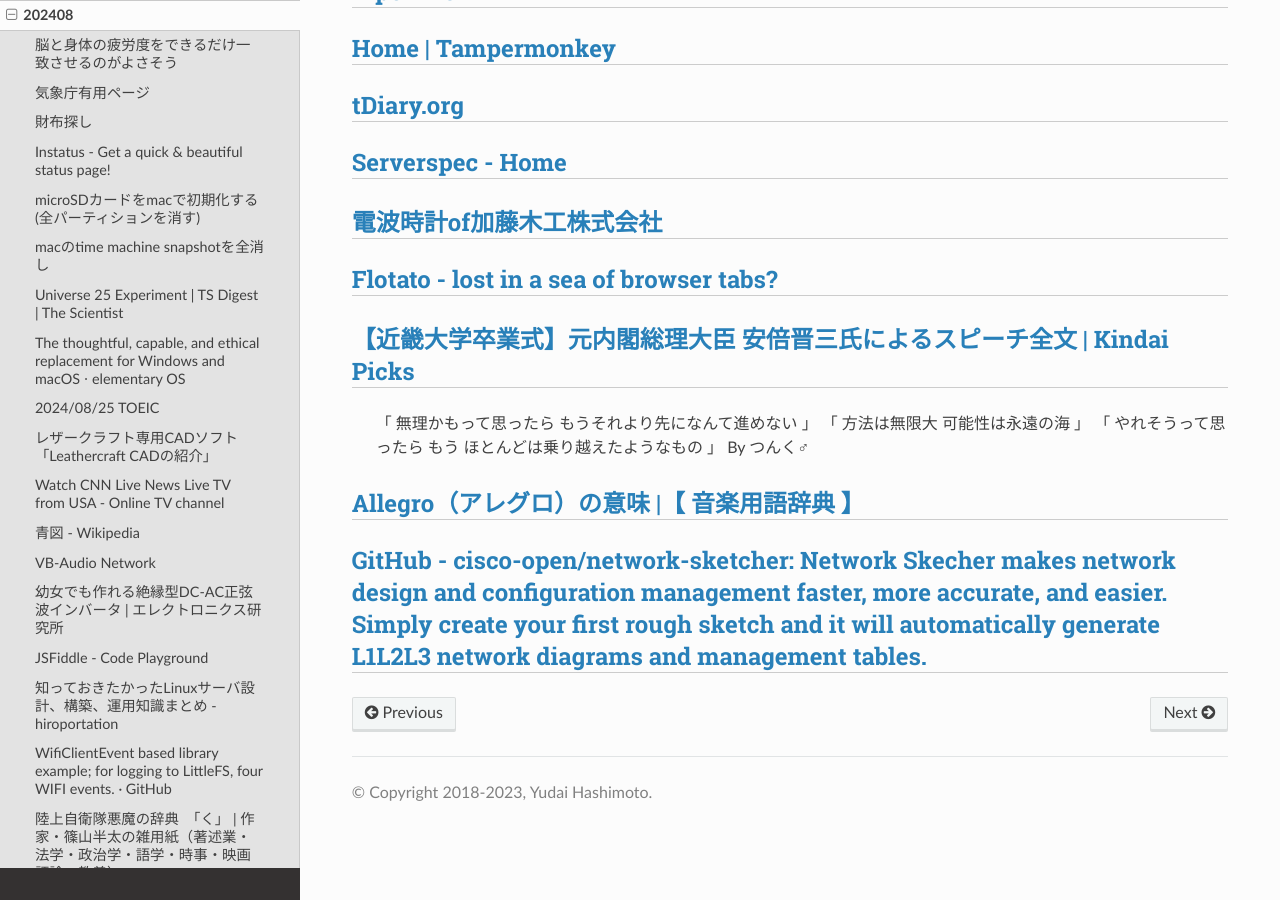
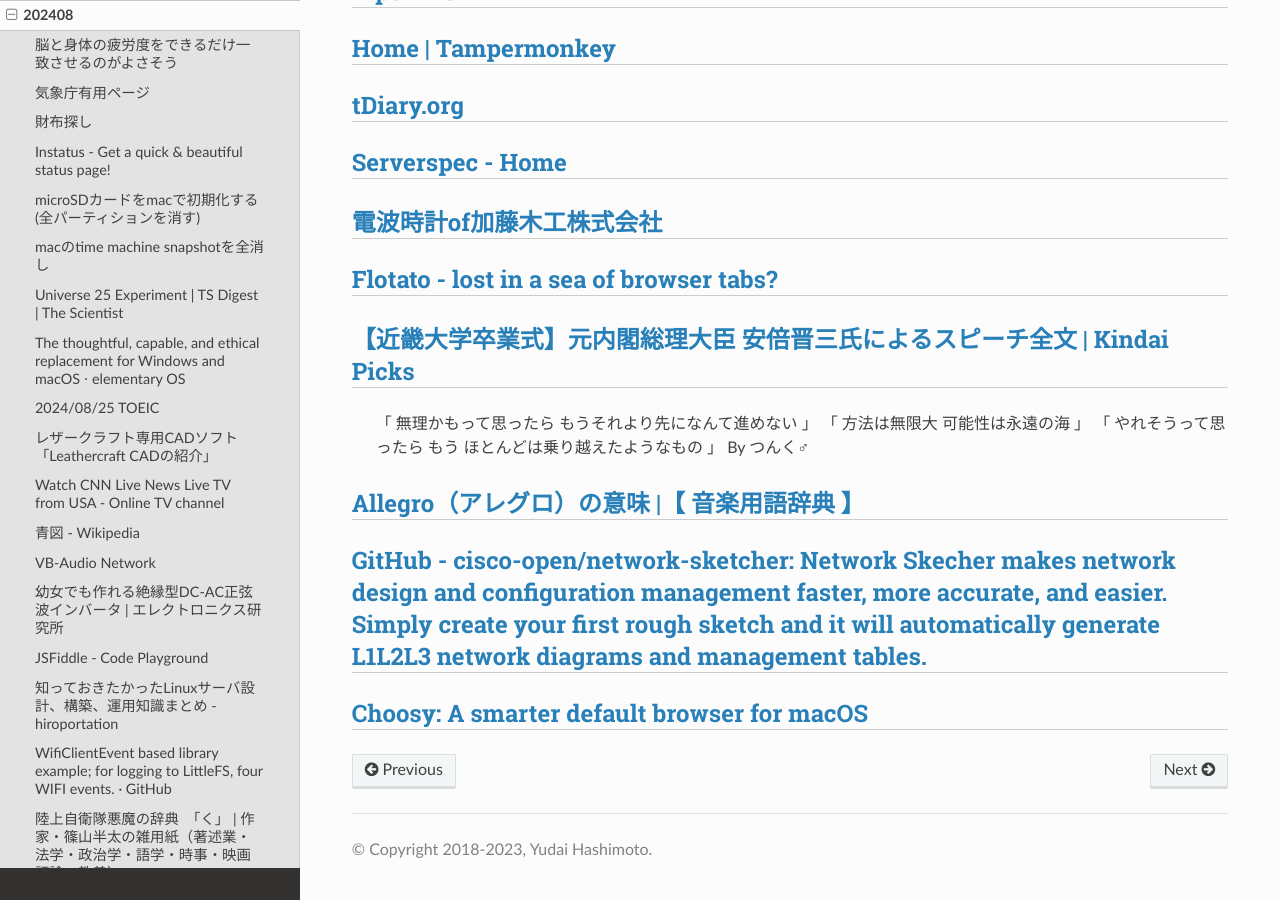
Before and after one commit to jp7fkf/JP7FKF-Warehouse, a Sphinx documentation site: the page built from source/dialy/202408.md, in a window 1280 px wide and 900 px high, scrolled down 4148 px. Built offline with Sphinx 7.4.7 and the Read the Docs theme 2.0.0, drawn with Linux system fonts in a browser that asks for light colours.

Commit message:
2024-08-31 04:02:33 JST

```diff
--- a/source/dialy/202408.md
+++ b/source/dialy/202408.md
@@ -152,3 +152,5 @@
 ## [Allegro（アレグロ）の意味 |【 音楽用語辞典 】](https://acro-musicschool.com/blog/etc/music_dictionary/allegro.html)
 
 ## [GitHub - cisco-open/network-sketcher: Network Skecher makes network design and configuration management faster, more accurate, and easier. Simply create your first rough sketch and it will automatically generate L1L2L3 network diagrams and management tables.](https://github.com/cisco-open/network-sketcher)
+
+## [Choosy: A smarter default browser for macOS](https://choosy.app/)
```
